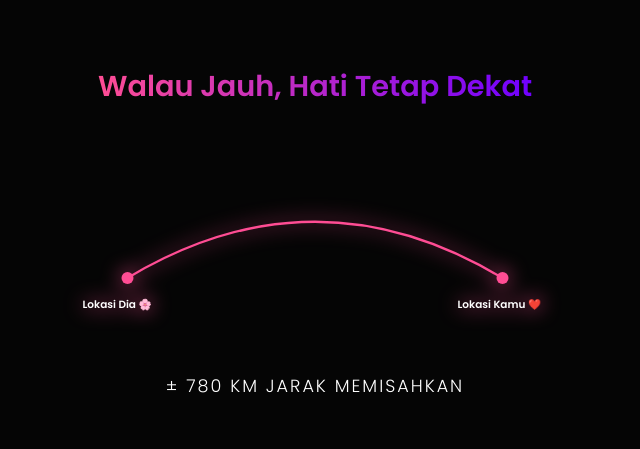
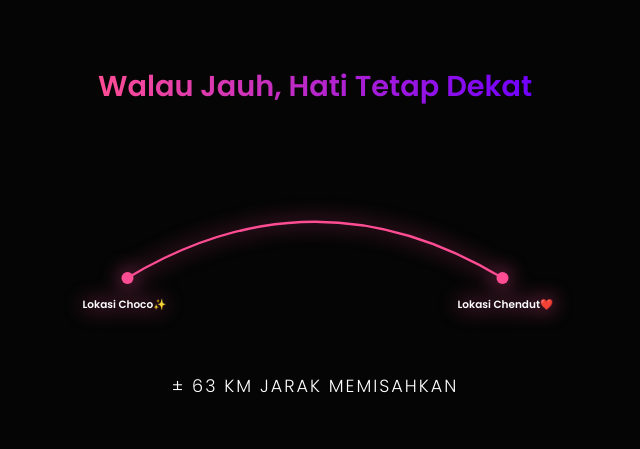
Before and after one commit to lenncans/kontol, a plain HTML site: page index.html in a window 1280 px wide. Shown: the part 2100-2549 px from the top of the page, without its empty margins (325-965 px from the left). Drawn offline with nearby package versions, Linux system fonts and the light colour scheme.

Commit message:
Update index.html

```diff
--- a/index.html
+++ b/index.html
@@ -119,10 +119,10 @@
             <circle cx="650" cy="200" r="8" fill="#ff4d94">
                 <animate attributeName="r" values="8;12;8" dur="2s" repeatCount="indefinite" />
             </circle>
-            <text x="90" y="240" fill="white" font-weight="600" font-size="14">Lokasi Dia 🌸</text>
-            <text x="590" y="240" fill="white" font-weight="600" font-size="14">Lokasi Kamu ❤️</text>
+            <text x="90" y="240" fill="white" font-weight="600" font-size="14">Lokasi Choco✨</text>
+            <text x="590" y="240" fill="white" font-weight="600" font-size="14">Lokasi Chendut❤️</text>
         </svg>
-        <h3 style="letter-spacing: 2px; font-weight: 300; margin-top:10px; font-size: 1.1rem;">± 780 KM JARAK MEMISAHKAN</h3>
+        <h3 style="letter-spacing: 2px; font-weight: 300; margin-top:10px; font-size: 1.1rem;">± 63 KM JARAK MEMISAHKAN</h3>
     </section>
 
     <section id="playlist">
@@ -174,4 +174,4 @@
         }
     </script>
 </body>
-</html>
+    </html>
```
